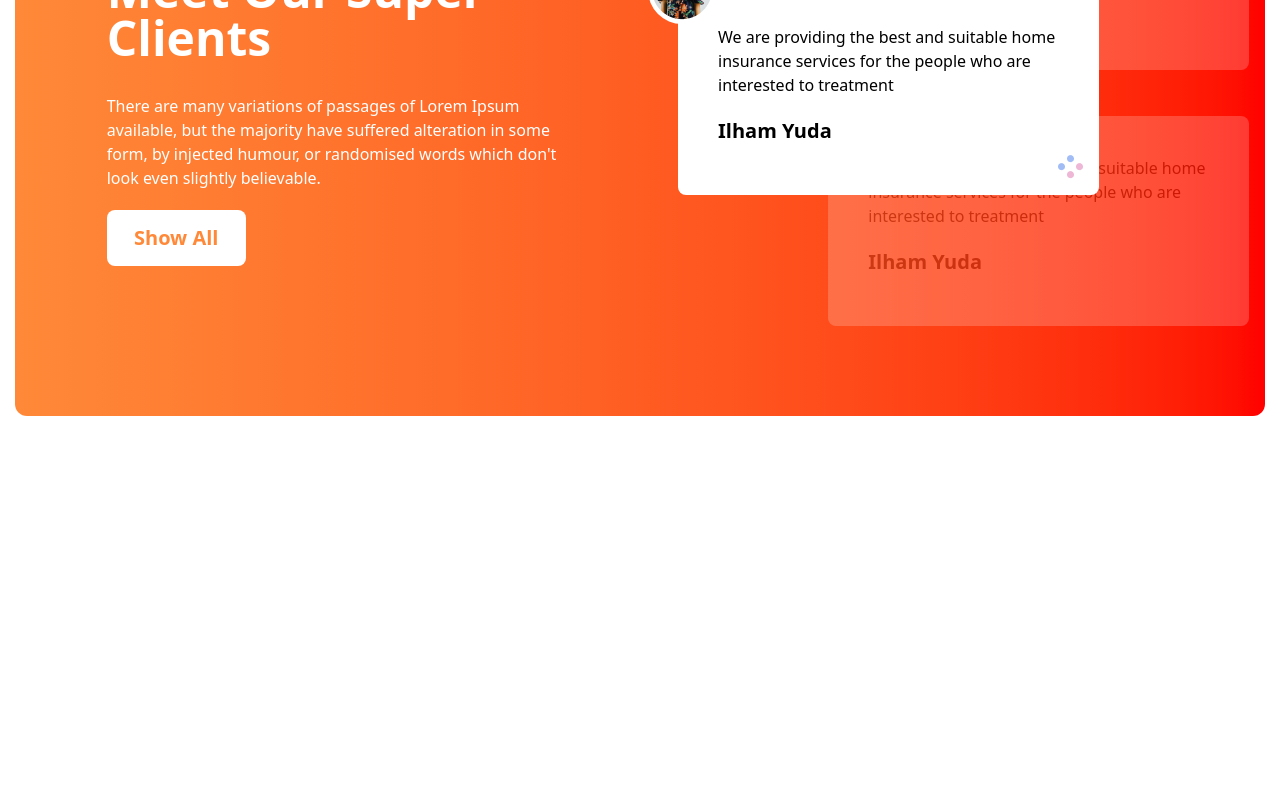
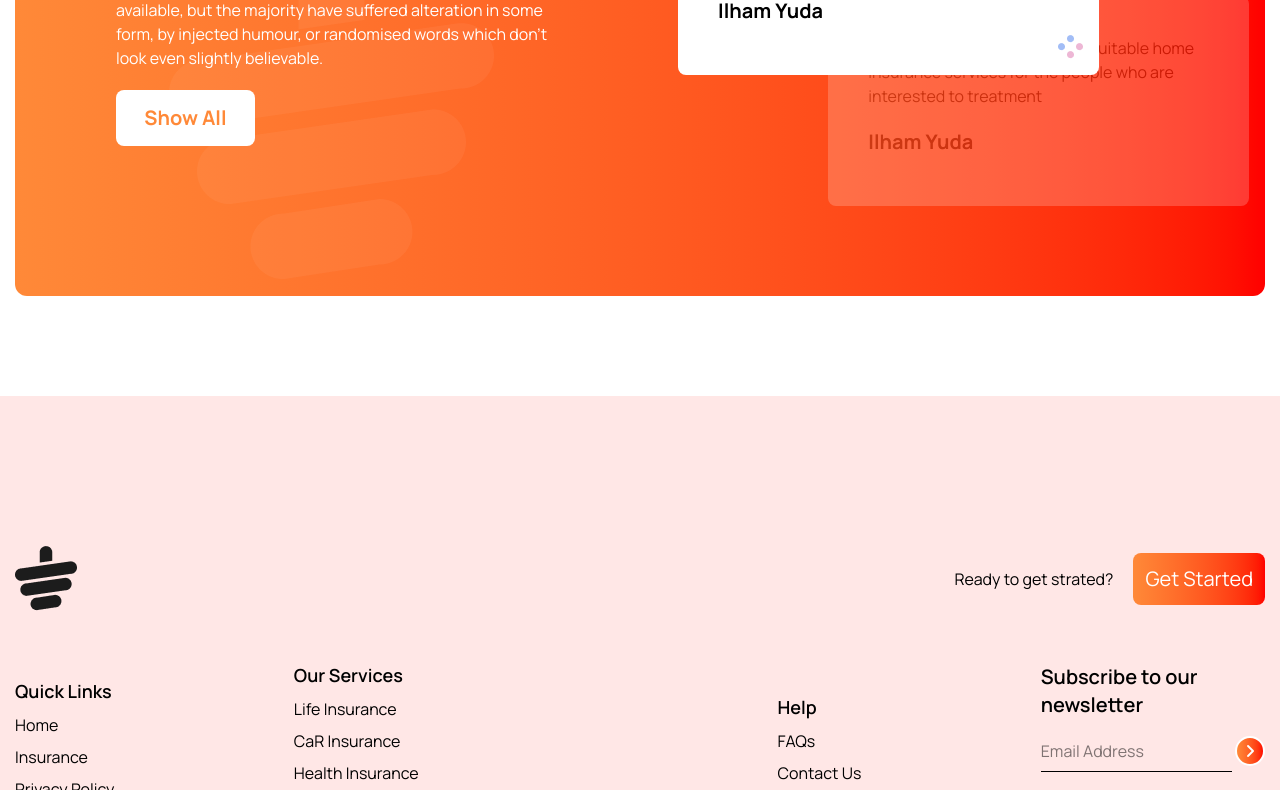
Before and after one commit to Mohsin018/simple-html-css-tailwind-project, a plain HTML site: page index.html in a window 1280 px wide. Shown: the part 2107-2897 px from the top of the page. Before the commit the page ends 2523 px from the top, so only its background shows below. Drawn offline with nearby package versions, Linux system fonts and the light colour scheme.

Commit message:
Footer Complete

```diff
--- a/index.html
+++ b/index.html
@@ -15,7 +15,7 @@
      <!-- CSS Connect -->
       <link rel="stylesheet" href="styles/style.css">
 </head>
-<body>
+<body class="manrope_font">
     <header>
         <div class="main-div min-h-[200px] max-w-[1250px] mx-auto flex flex-col md:flex-row justify-between items-center">
             <div class="left-div">
@@ -113,7 +113,7 @@ tea time at The <br> Tea House
         <!-- meet our client section -->
          <div class="parent-div max-w-[1250px] mx-auto mt-[100px] h-[1000px] md:h-[600px] flex flex-col md:flex-row gap-4 p-4 bg-gradient-to-r from-[#ff8938] to-[#ff0000]
          rounded-xl">
-                <div class="left-div h-full md:w-1/2 text-white flex justify-center items-center">
+                <div class="left-div h-full md:w-1/2 text-white flex justify-center items-center bg-[url(./images/bg_cup.png)] bg-no-repeat bg-bottom">
 
                     <div>
                     <h1 class="text-5xl font-bold">Meet Our Super <br>Clients</h1>
@@ -162,6 +162,67 @@ tea time at The <br> Tea House
                 </div>
             </div>
     </main>
+    <!-- Footer Section Start here -->
+     <footer>
+        <section class="bg-[#ffe7e6] py-[50px] mt-[100px]">
+            <div class="footer_parent  mt-[100px] max-w-[1250px] mx-auto">
+                <div class=" flex justify-between">
+                    <img src="images/cup.png" alt="">
+                    <div class="flex items-center">
+                    <p class="mr-5">Ready to get strated?</p>
+                    <button class="bg-red-400 p-3 bg-gradient-to-r from-[#ff8938] to-[#ff0000] text-xl text-white rounded-lg">Get Started</button>
+                    </div>
+
+                </div>
+
+
+
+
+
+                <div class=" flex flex-col items-center text-center md:text-left md:flex-row justify-between mt-[50px]">
+                <div>
+                    <p class="font-semibold text-lg">Quick Links</p>
+                    <p class="mt-2">Home</p>
+                    <p class="mt-2">Insurance</p>
+                    <p class="mt-2">Privacy Policy</p>
+
+                </div>
+
+                <div>
+                    <p class="font-semibold text-lg">Our Services</p>
+                    <p class="mt-2">Life Insurance</p>
+                    <p class="mt-2">CaR Insurance</p>
+                    <p class="mt-2">Health Insurance</p>
+                    <p class="mt-2">House Insurance</p>
+
+                </div>
+                <div>
+
+                </div>
+                <div>
+                    <p class="font-semibold text-lg">Help</p>
+                    <p class="mt-2">FAQs</p>
+                    <p class="mt-2">Contact Us</p>
+                </div>
+
+                <div>
+                    <p class="font-semibold text-xl">Subscribe to our <br>newsletter</p>
+                    <input type="text" name="" id="" placeholder="Email Address" class="border-b-1 outline-none pb-2 mt-5">
+                    <button class="border-2 h-[30px] w-[30px] rounded-full bg-gradient-to-r from-[#ff8938] to-[#ff0000] text-white"><i class="fa-solid fa-angle-right"></i></button>
+                    <div class="mt-5">
+                        <i class="fa-brands fa-facebook-f"></i>
+                        <i class="fa-brands fa-twitter"></i>
+                        <i class="fa-brands fa-square-instagram"></i>
+                    </div>
+                </div>
+            </div>
+            <p class="text-center mt-[50px]">© 2027 UIDesign.to - All rights reserved.</p>
+            </div>
+
+
+        </section>
+
+     </footer>
 
 </body>
 </html>
```
